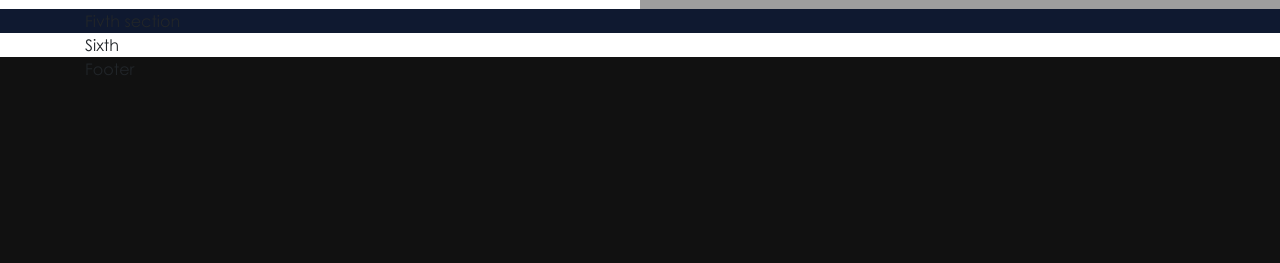
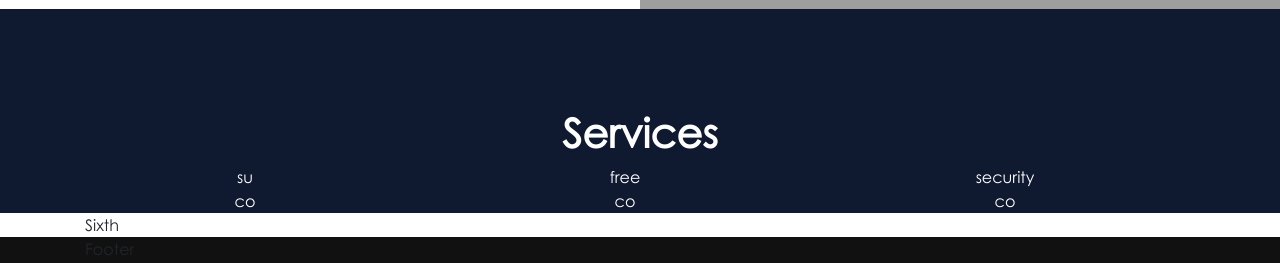
Before and after one commit to fagBoys/Opentag-ui, a plain HTML site: page Template/Index.html in a window 1280 px wide. Shown: the part 3196-3459 px from the top of the page. Drawn offline with Linux system fonts and the light colour scheme; grey boxes are pictures that could not be loaded.

Commit message:
start working on section 5
Base Of Section 5 maked

```diff
--- a/Template/Index.html
+++ b/Template/Index.html
@@ -10,7 +10,12 @@
     <link rel="stylesheet" href="assets/css/bootstrap.min.css">
 
   </head>
+
+
+
+
   <body class="body-style">
+
 
       <div class="menu">
 
@@ -40,7 +45,7 @@
           <div class="row">
             <div class="col-lg-12">
               <h1 class="section1-maintext-style">Main Text</h1>
-              <h1 class="section1-slogan-style">This is the main slogan</h6>
+              <h1 class="section1-slogan-style">This is the main slogan</h1>
             </div>
           </div>
         </div>
@@ -182,15 +187,76 @@
         </div>
       </section>
 
+
+
+
+
+
+       <!--<section class="section-style-blue">
+        <div class="container-fluid">
+          <div class="row">
+            <div class="col-lg-6 about-image-style">
+
+            </div>
+            <div class="col-lg-6">
+
+                <div class="about-content-style">
+                  <h1 class="heading-style" style="color:white;">About</h1>
+                  <div class="about-text-style">
+                            <p class="about-paragraph-style">Our team is interested about building web apps, mobile apps and game developing over Microsoft practical and useful frameworks.</p>
+                            <p class="about-paragraph-style">If you like to help or support programming communities, please follow us to make world a better place.</p>
+                            <p class="about-paragraph-style">This is our duty to refer different services to our customers. This will show how much we care about people who care about us.</p>
+                            <p class="about-paragraph-style"><a href="#" style="color:#468fb3">Read more</a></p>
+                  </div>
+                </div>
+
+
+
+
+            </div>
+          </div>
+        </div>
+      </section>-->
+
+
+
+
+
+<!--Section 5-->
       <section class="section-style-blue">
         <div class="container">
           <div class="row">
-            <div class="col-lg-12">
-              Fivth section
-            </div>
+
+
+
+
+            <div class="col-lg-12"><h1 class="heading-style" style="color: white">Services</h1></div>
+
+
+
+            <div class="row services-row-style" style="text-align: center">
+
+              <div class="col-lg-4 services-box-style"><div class="services-title-style">su</div><div>co</div></div>
+              <div class="col-lg-4 services-box-style"><div>free</div><div>co</div></div>
+              <div class="col-lg-4 services-box-style"><div>security</div><div>co</div></div>
+
+             </div>
           </div>
         </div>
       </section>
+
+      <!--End of Section 5-->
+
+
+
+
+
+
+
+
+
+
+
 
       <section>
         <div class="container">
@@ -212,5 +278,9 @@
         </div>
       </section>
 
+
   </body>
+
+
+
 </html>
--- a/Template/style.css
+++ b/Template/style.css
@@ -281,3 +281,59 @@ a.menu-text-style:hover
   border-radius: 3px;
   height: 5vh;
 }
+
+
+
+
+/*
+technologies-row-style
+{
+  margin-bottom: 100px;
+}
+
+.technologies-box-style
+{
+  margin-top: 50px;
+}
+
+.technologies-image-style
+{
+  text-align: center;
+  padding: 10px;
+}
+
+.technologies-title-style
+{
+  text-align: center;
+  padding: 10px;
+}
+
+.technologies-text-style
+{
+  margin: auto;
+  width: 70%;
+  text-align: justify;
+  padding: 10px;
+}
+
+*/
+
+
+.services-row-style
+{
+    margin-bottom: 100px;
+    color: white;
+    text-align: center;
+    margin: auto;
+    width: 100%;
+}
+
+.services-box-style
+{
+    text-align: center;
+}
+
+.services-title-style
+{
+
+}
```
